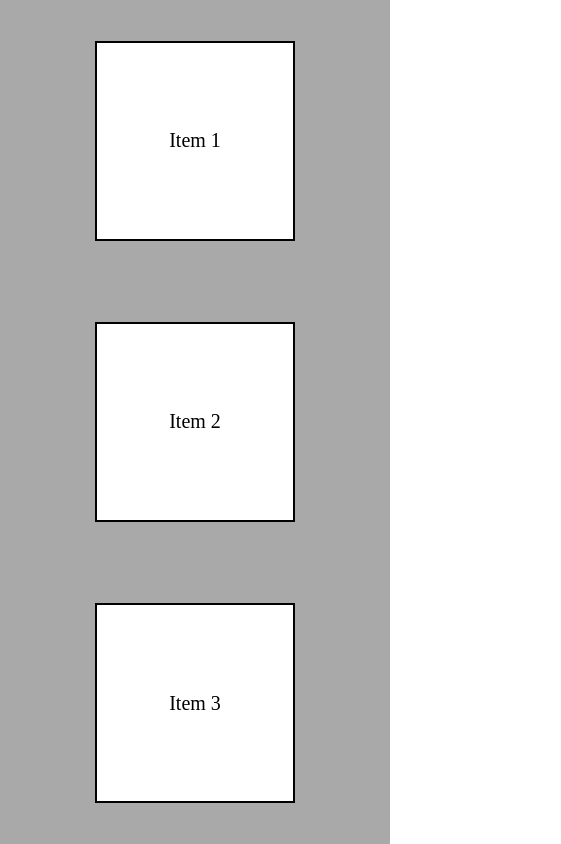
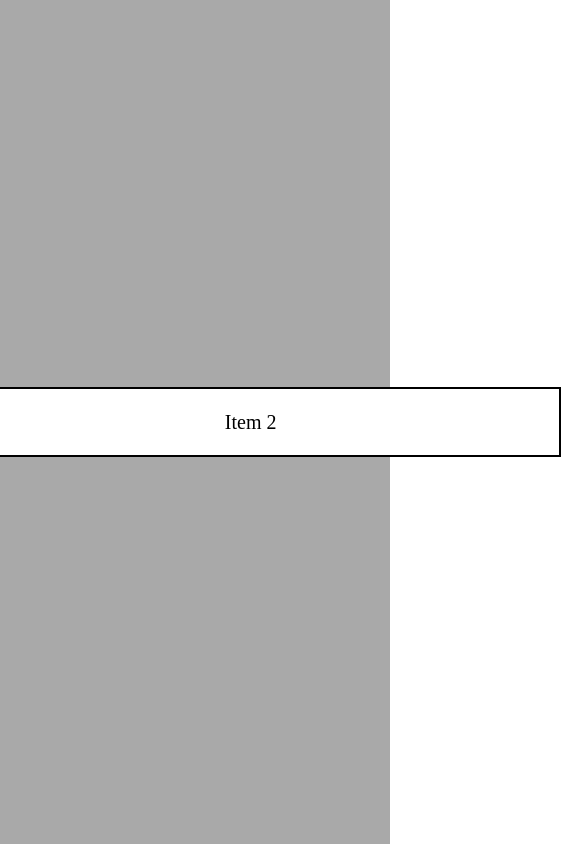
Before and after one commit to Celino3x/css, a plain HTML site: page layoutDoFlex/index.html in a window 390 px wide. Shown: the whole page, 561 px wide, since content can reach past the window. Drawn offline with Linux system fonts and the light colour scheme.

Commit message:
exercicio 2 layout flex

```diff
--- a/exer1/style.css
+++ b/exer1/style.css
@@ -33,6 +33,7 @@
     border-color: white;
     color: white;
     cursor: pointer;
+    transition: 0.4s;
 }
 
 .buttonHeader:hover{
--- /dev/null
+++ b/exer2/style.css
@@ -0,0 +1,48 @@
+*{
+    margin: 0;
+    padding: 0;
+    box-sizing: border-box;
+}
+
+.container{
+    background-color: darkgray;
+    min-height: 100vh;
+    display: flex;
+    gap: 0px 10px;
+    justify-content: center;
+    align-items: center;
+    flex-wrap: wrap;
+}
+
+.header, .footer{
+    border: 1px solid black;
+    background-color: white;
+    font-size: 30px;
+    display: flex;
+    justify-content: center;
+    align-items: center;
+    flex-wrap: wrap;
+}
+
+
+
+.body_content{
+    background-color: darkgray;
+    min-height: 100vh;
+    display: flex;
+    gap: 0px 10px;
+    justify-content: center;
+    align-items: center;
+    flex-wrap: wrap;
+}
+
+.item{
+    width: 200px;
+    height: 200px;
+    border: 1px solid black;
+    background-color: white;
+    font-size: 20px;
+    display: flex;
+    justify-content: center;
+    align-items: center;
+}
--- a/layoutDoFlex/index.html
+++ b/layoutDoFlex/index.html
@@ -9,13 +9,13 @@
 </head>
 <body>
     <div class="container">
-        <div class="item">
+        <div class="item item1">
             <p>Item 1</p>
         </div>
-        <div class="item">
+        <div class="item item2">
             <p>Item 2</p>
         </div>
-        <div class="item">
+        <div class="item item3">
             <p>Item 3</p>
         </div>
     </div>
--- a/layoutDoFlex/style.css
+++ b/layoutDoFlex/style.css
@@ -1,6 +1,6 @@
 *{
     margin: 0;
-    padding: 0;;
+    padding: 0;
     box-sizing: border-box;
 }
 
@@ -11,16 +11,35 @@
     gap: 0px 15px;
     justify-content: center;
     align-items: center;
-    flex-wrap: wrap;
+    /*flex-direction: column;*/
+    /*flex-wrap: wrap;*/
 }
 
 .item{
-    width: 200px;
-    height: 200px;
+    width: 100%;
+    height: 70px;
     border: 2px solid black;
     background-color: white;
     font-size: 20px;
     display: flex;
     justify-content: center;
     align-items: center;
+
 }
+
+.item1{
+    order: 2;
+    align-self: flex-end;
+}
+
+.item2{
+    order: 3;
+}
+
+.item3{}
+
+@media(max-width: 390px){
+    .item2{
+        flex: 1 0 620px;
+    }
+}
```
Also changed, not shown: exer2/index.html (added, +31 -0 lines).
